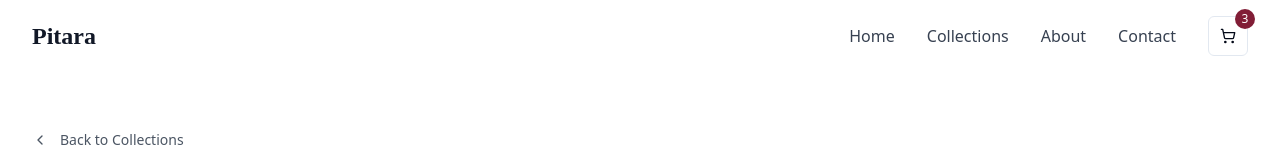
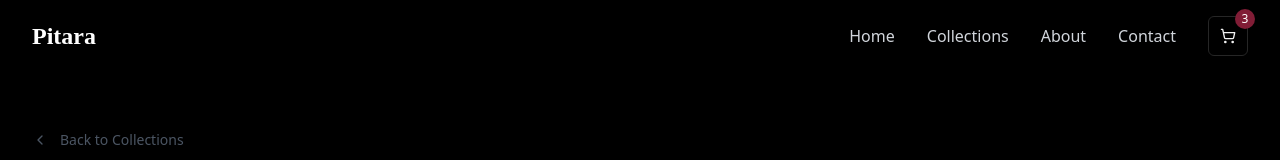
Before and after one commit to Harshpatel38/pitara-threads-creations, a React (Vite) app: page /product/1 in a window 1280 px wide. Shown: the top 160 px of the page. Built offline with nearby package versions, Linux system fonts and the light colour scheme.

Commit message:
Change theme to black
Update color variables in `index.css` to a dark theme.

```diff
--- a/src/components/Navigation.tsx
+++ b/src/components/Navigation.tsx
@@ -21,14 +21,14 @@ const Navigation = () => {
   return (
     <header
       className={`fixed top-0 left-0 right-0 z-50 transition-all duration-300 ${
-        isScrolled ? "bg-white shadow-md py-2" : "bg-transparent py-4"
+        isScrolled ? "bg-black/90 shadow-md py-2" : "bg-transparent py-4"
       }`}
     >
       <div className="max-w-7xl mx-auto px-4 sm:px-6 lg:px-8">
         <div className="flex justify-between items-center">
           {/* Logo */}
           <Link to="/" className="flex items-center">
-            <span className="text-2xl font-serif font-bold text-gray-900">
+            <span className="text-2xl font-serif font-bold text-white">
               Pitara
             </span>
           </Link>
@@ -37,25 +37,25 @@ const Navigation = () => {
           <nav className="hidden md:flex space-x-8 items-center">
             <a
               href="#home"
-              className="text-gray-700 hover:text-primary transition-colors"
+              className="text-gray-300 hover:text-primary transition-colors"
             >
               Home
             </a>
             <a
               href="#collections"
-              className="text-gray-700 hover:text-primary transition-colors"
+              className="text-gray-300 hover:text-primary transition-colors"
             >
               Collections
             </a>
             <a
               href="#about"
-              className="text-gray-700 hover:text-primary transition-colors"
+              className="text-gray-300 hover:text-primary transition-colors"
             >
               About
             </a>
             <a
               href="#contact"
-              className="text-gray-700 hover:text-primary transition-colors"
+              className="text-gray-300 hover:text-primary transition-colors"
             >
               Contact
             </a>
@@ -67,7 +67,7 @@ const Navigation = () => {
             <Cart />
             <button
               onClick={() => setIsMenuOpen(!isMenuOpen)}
-              className="text-gray-700"
+              className="text-gray-300"
             >
               {isMenuOpen ? <X size={24} /> : <Menu size={24} />}
             </button>
@@ -77,32 +77,32 @@ const Navigation = () => {
 
       {/* Mobile Menu */}
       {isMenuOpen && (
-        <div className="md:hidden bg-white">
-          <div className="px-4 py-2 space-y-1 divide-y divide-gray-100">
+        <div className="md:hidden bg-black">
+          <div className="px-4 py-2 space-y-1 divide-y divide-gray-800">
             <a
               href="#home"
-              className="block py-2 text-gray-700 hover:text-primary"
+              className="block py-2 text-gray-300 hover:text-primary"
               onClick={() => setIsMenuOpen(false)}
             >
               Home
             </a>
             <a
               href="#collections"
-              className="block py-2 text-gray-700 hover:text-primary"
+              className="block py-2 text-gray-300 hover:text-primary"
               onClick={() => setIsMenuOpen(false)}
             >
               Collections
             </a>
             <a
               href="#about"
-              className="block py-2 text-gray-700 hover:text-primary"
+              className="block py-2 text-gray-300 hover:text-primary"
               onClick={() => setIsMenuOpen(false)}
             >
               About
             </a>
             <a
               href="#contact"
-              className="block py-2 text-gray-700 hover:text-primary"
+              className="block py-2 text-gray-300 hover:text-primary"
               onClick={() => setIsMenuOpen(false)}
             >
               Contact
--- a/src/index.css
+++ b/src/index.css
@@ -5,36 +5,66 @@
 
 @layer base {
   :root {
-    --background: 0 0% 100%;
-    --foreground: 222.2 84% 4.9%;
+    --background: 0 0% 0%;
+    --foreground: 0 0% 95%;
 
-    --card: 0 0% 100%;
-    --card-foreground: 222.2 84% 4.9%;
+    --card: 0 0% 3%;
+    --card-foreground: 0 0% 95%;
 
-    --popover: 0 0% 100%;
-    --popover-foreground: 222.2 84% 4.9%;
+    --popover: 0 0% 3%;
+    --popover-foreground: 0 0% 95%;
 
     --primary: 345 63% 31%;
     --primary-foreground: 0 0% 98%;
 
-    --secondary: 210 40% 96.1%;
-    --secondary-foreground: 222.2 47.4% 11.2%;
+    --secondary: 0 0% 12%;
+    --secondary-foreground: 0 0% 95%;
 
-    --muted: 210 40% 96.1%;
-    --muted-foreground: 215.4 16.3% 46.9%;
+    --muted: 0 0% 12%;
+    --muted-foreground: 0 0% 80%;
 
     --accent: 43 96% 56%;
-    --accent-foreground: 222.2 47.4% 11.2%;
+    --accent-foreground: 0 0% 5%;
 
     --destructive: 0 84.2% 60.2%;
-    --destructive-foreground: 210 40% 98%;
+    --destructive-foreground: 0 0% 98%;
 
-    --border: 214.3 31.8% 91.4%;
-    --input: 214.3 31.8% 91.4%;
+    --border: 0 0% 15%;
+    --input: 0 0% 15%;
     --ring: 345 63% 31%;
 
     --radius: 0.5rem;
 
+    --sidebar-background: 0 0% 5%;
+    --sidebar-foreground: 0 0% 90%;
+    --sidebar-primary: 345 63% 40%;
+    --sidebar-primary-foreground: 0 0% 98%;
+    --sidebar-accent: 0 0% 10%;
+    --sidebar-accent-foreground: 0 0% 90%;
+    --sidebar-border: 0 0% 15%;
+    --sidebar-ring: 345 63% 40%;
+  }
+
+  .light {
+    --background: 0 0% 100%;
+    --foreground: 222.2 84% 4.9%;
+    --card: 0 0% 100%;
+    --card-foreground: 222.2 84% 4.9%;
+    --popover: 0 0% 100%;
+    --popover-foreground: 222.2 84% 4.9%;
+    --primary: 345 63% 31%;
+    --primary-foreground: 0 0% 98%;
+    --secondary: 210 40% 96.1%;
+    --secondary-foreground: 222.2 47.4% 11.2%;
+    --muted: 210 40% 96.1%;
+    --muted-foreground: 215.4 16.3% 46.9%;
+    --accent: 43 96% 56%;
+    --accent-foreground: 222.2 47.4% 11.2%;
+    --destructive: 0 84.2% 60.2%;
+    --destructive-foreground: 210 40% 98%;
+    --border: 214.3 31.8% 91.4%;
+    --input: 214.3 31.8% 91.4%;
+    --ring: 345 63% 31%;
     --sidebar-background: 0 0% 98%;
     --sidebar-foreground: 240 5.3% 26.1%;
     --sidebar-primary: 240 5.9% 10%;
@@ -42,36 +72,6 @@
     --sidebar-accent: 240 4.8% 95.9%;
     --sidebar-accent-foreground: 240 5.9% 10%;
     --sidebar-border: 220 13% 91%;
-    --sidebar-ring: 217.2 91.2% 59.8%;
-  }
-
-  .dark {
-    --background: 222.2 84% 4.9%;
-    --foreground: 210 40% 98%;
-    --card: 222.2 84% 4.9%;
-    --card-foreground: 210 40% 98%;
-    --popover: 222.2 84% 4.9%;
-    --popover-foreground: 210 40% 98%;
-    --primary: 345 63% 45%;
-    --primary-foreground: 0 0% 98%;
-    --secondary: 217.2 32.6% 17.5%;
-    --secondary-foreground: 210 40% 98%;
-    --muted: 217.2 32.6% 17.5%;
-    --muted-foreground: 215 20.2% 65.1%;
-    --accent: 43 96% 56%;
-    --accent-foreground: 222.2 47.4% 11.2%;
-    --destructive: 0 62.8% 30.6%;
-    --destructive-foreground: 210 40% 98%;
-    --border: 217.2 32.6% 17.5%;
-    --input: 217.2 32.6% 17.5%;
-    --ring: 345 63% 45%;
-    --sidebar-background: 240 5.9% 10%;
-    --sidebar-foreground: 240 4.8% 95.9%;
-    --sidebar-primary: 224.3 76.3% 48%;
-    --sidebar-primary-foreground: 0 0% 100%;
-    --sidebar-accent: 240 3.7% 15.9%;
-    --sidebar-accent-foreground: 240 4.8% 95.9%;
-    --sidebar-border: 240 3.7% 15.9%;
     --sidebar-ring: 217.2 91.2% 59.8%;
   }
 }
--- a/src/pages/Product.tsx
+++ b/src/pages/Product.tsx
@@ -5,7 +5,7 @@ import Footer from "@/components/Footer";
 
 const Product = () => {
   return (
-    <div className="min-h-screen pt-20">
+    <div className="min-h-screen pt-20 bg-background">
       <Navigation />
       <ProductDetail />
       <Footer />
```
